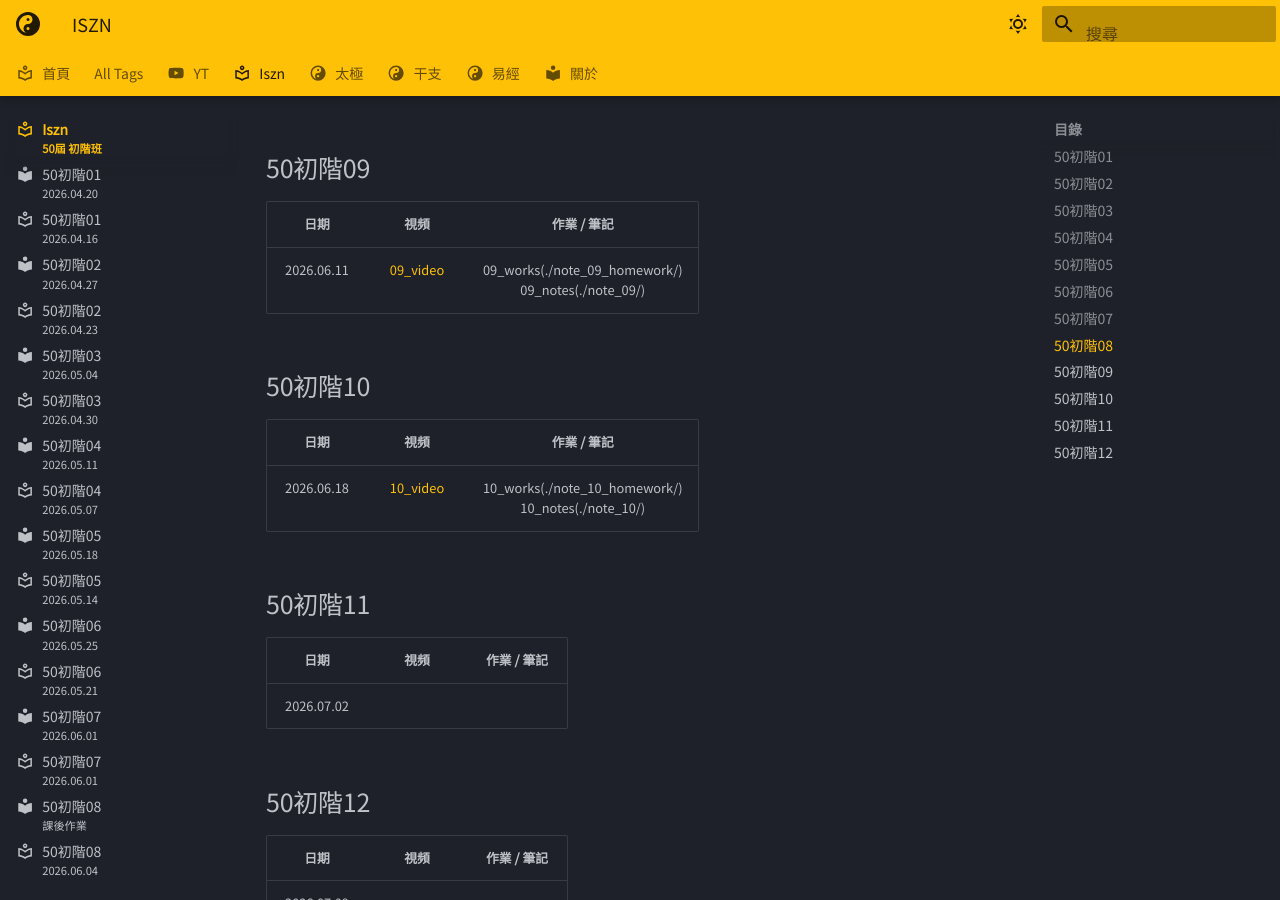
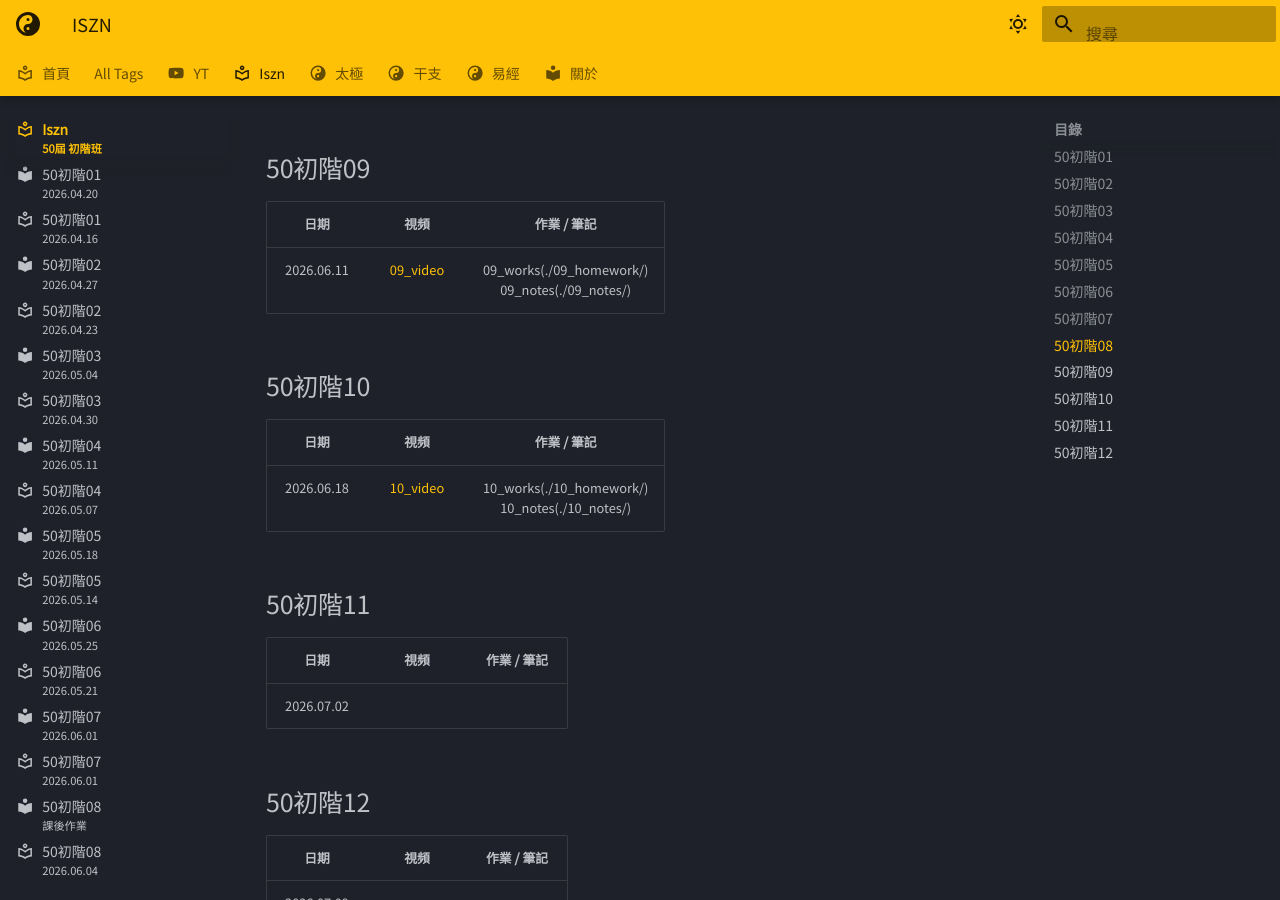
Before and after one commit to oolongyuan/oolongyuan.github.io, an MkDocs documentation site: the page built from docs/iszn/index.md, in a window 1280 px wide and 900 px high, scrolled down 2195 px. Built offline with MkDocs 1.6.1 and Material for MkDocs 9.7.7, drawn with Linux system fonts in a browser that asks for light colours; some web fonts are replaced; plug-ins that fetch from the network failed and are left out.

Commit message:
corrected links

```diff
--- a/docs/iszn/index.md
+++ b/docs/iszn/index.md
@@ -69,13 +69,13 @@
 
 | **日期** | **視頻** | **作業** / **筆記** |
 | :------: | :------: | :-----------------: |
-| 2026.06.11 | [09_video][v09]{target="_blank"} | 09_works(./note_09_homework/) </br> 09_notes(./note_09/) |
+| 2026.06.11 | [09_video][v09]{target="_blank"} | 09_works(./09_homework/) </br> 09_notes(./09_notes/) |
 
 ## 50初階10
 
 | **日期** | **視頻** | **作業** / **筆記** |
 | :------: | :------: | :-----------------: |
-| 2026.06.18 | [10_video][v10]{target="_blank"} | 10_works(./note_10_homework/) </br> 10_notes(./note_10/) |
+| 2026.06.18 | [10_video][v10]{target="_blank"} | 10_works(./10_homework/) </br> 10_notes(./10_notes/) |
 
 
 ## 50初階11
```
